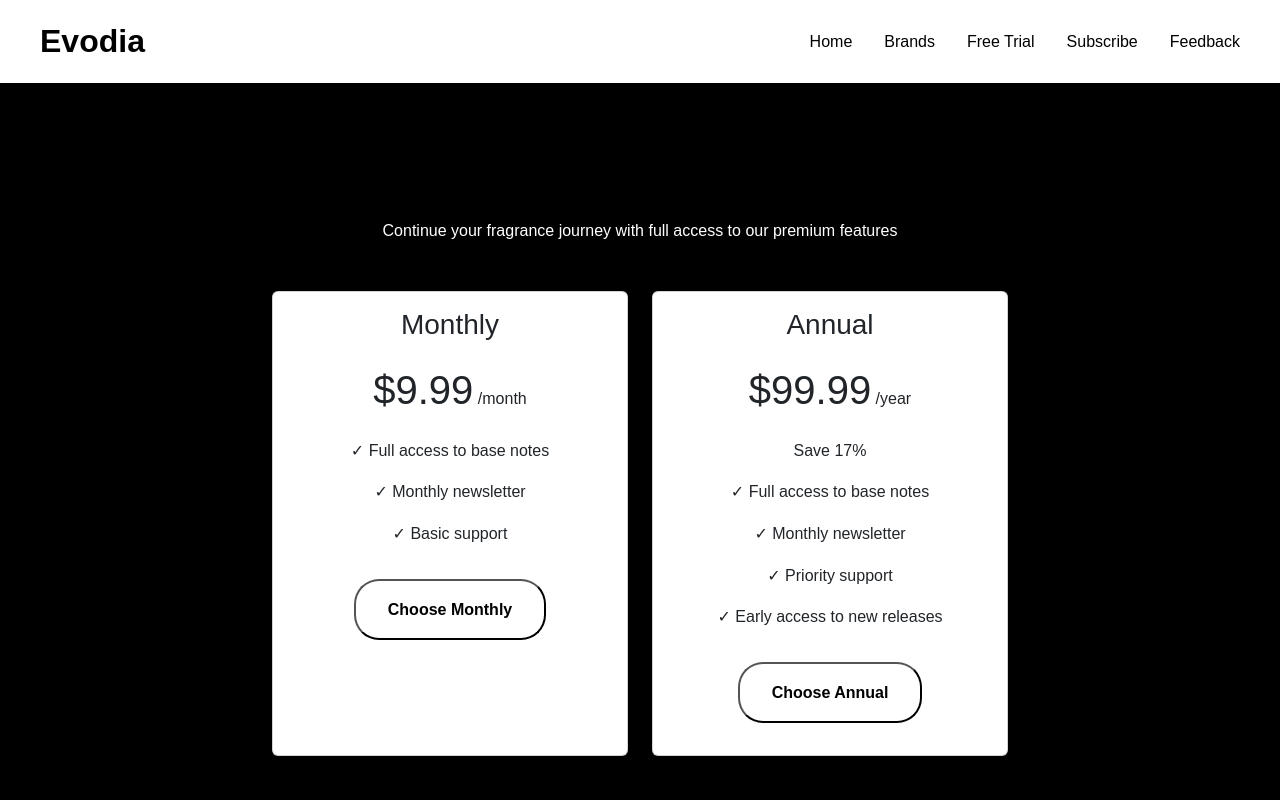
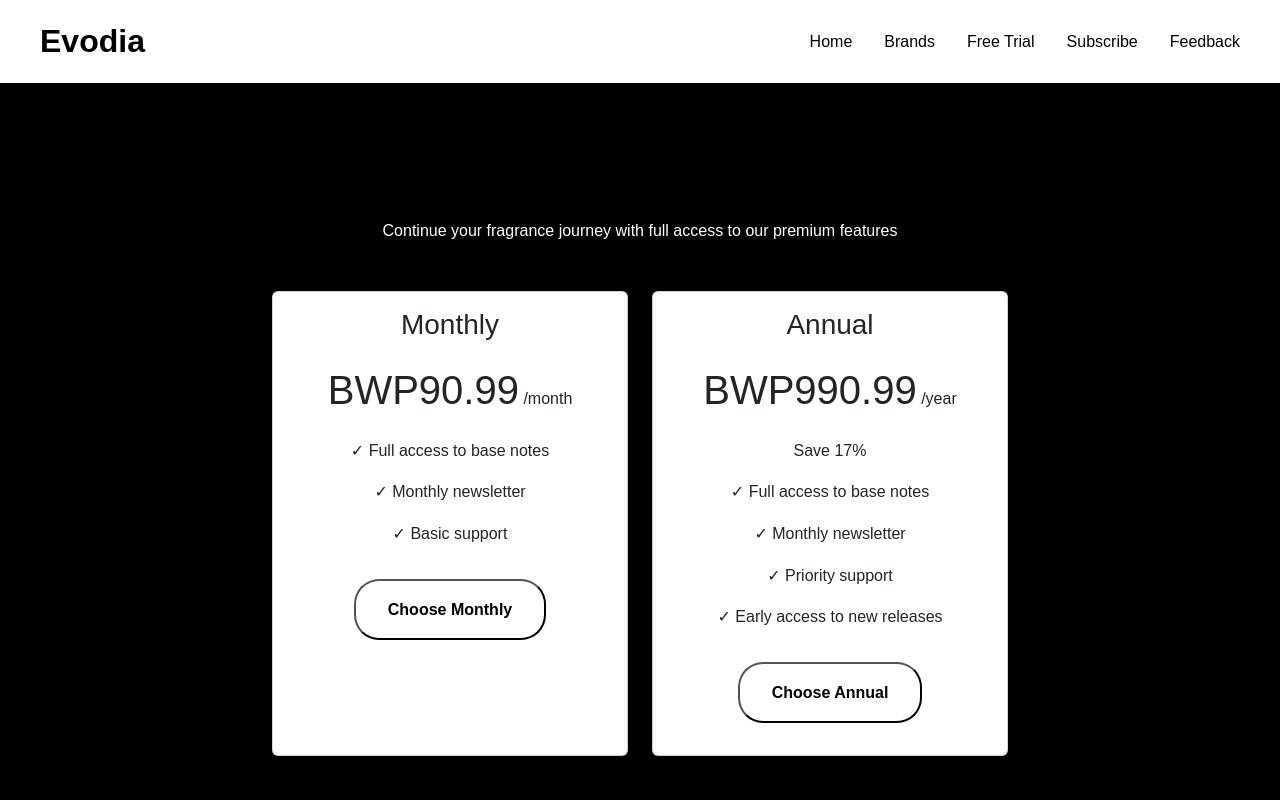
Before and after one commit to cse24-046/CSE24-046, a plain HTML site: page subscribe.html in a window 1280 px wide. Shown: the top 800 px of the page. Drawn offline with nearby package versions, Linux system fonts and the light colour scheme.

Commit message:
Update subscribe.html

```diff
--- a/subscribe.html
+++ b/subscribe.html
@@ -39,7 +39,7 @@
               <div class="card-body text-center">
                 <h3 class="card-title">Monthly</h3>
                 <div class="price my-4">
-                  <span class="h1">$9.99</span>
+                  <span class="h1">BWP90.99</span>
                   <span>/month</span>
                 </div>
                 <ul class="list-unstyled">
@@ -57,7 +57,7 @@
               <div class="card-body text-center">
                 <h3 class="card-title">Annual</h3>
                 <div class="price my-4">
-                  <span class="h1">$99.99</span>
+                  <span class="h1">BWP990.99</span>
                   <span>/year</span>
                 </div>
                 <div class="save-badge mb-3">Save 17%</div>
```
